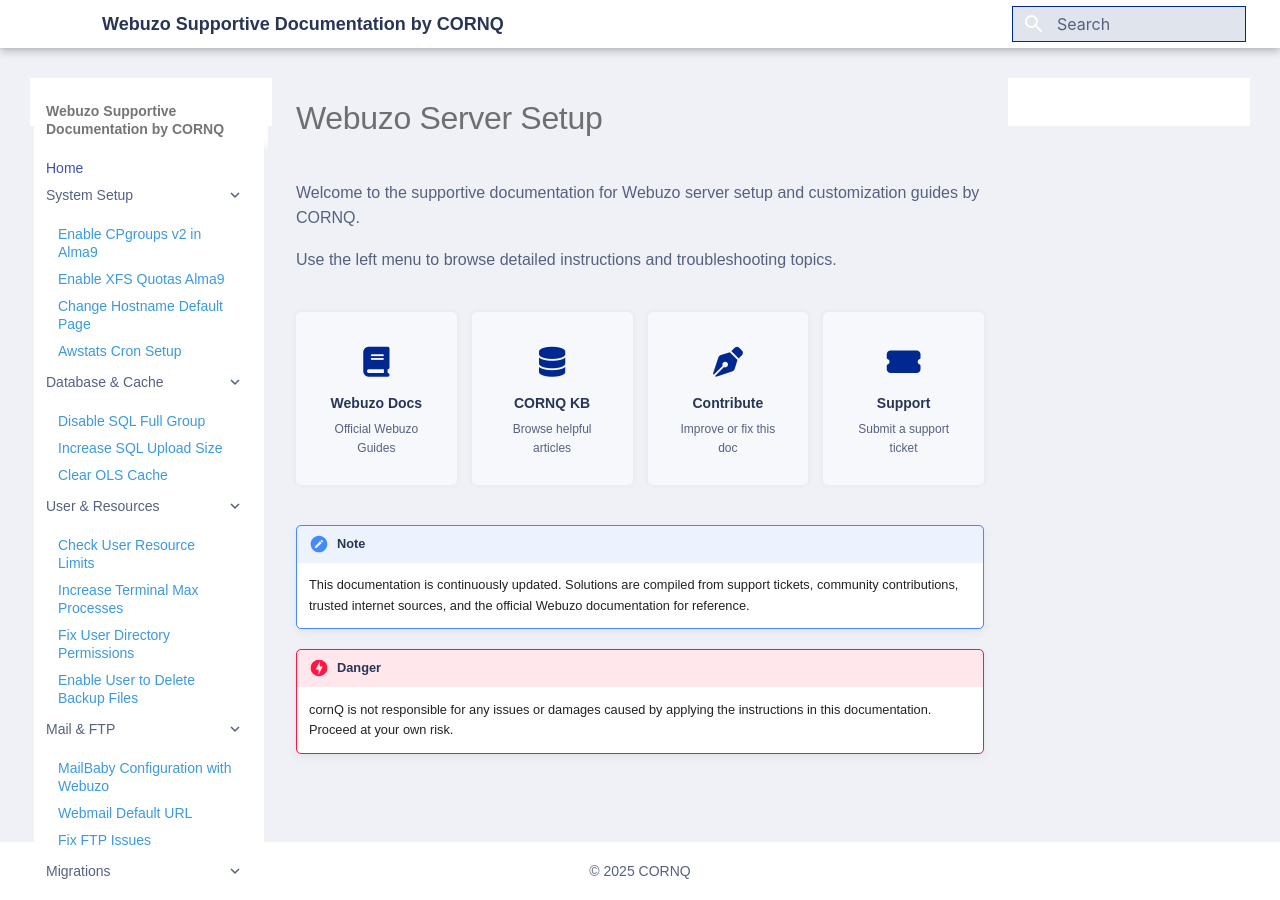
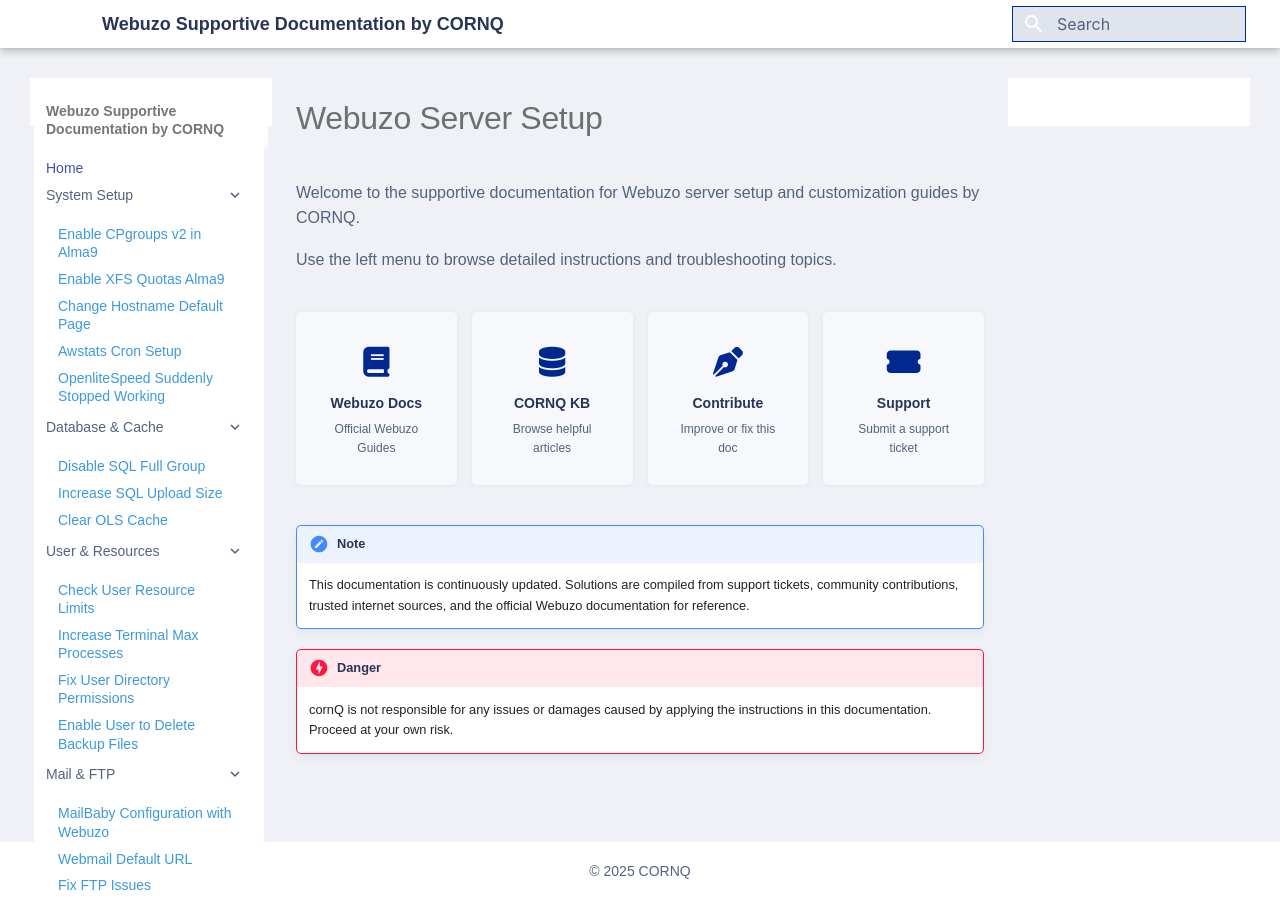
Before and after one commit to cornQ/webuzo-server-setup, an MkDocs documentation site: the page built from docs/index.md, in a window 1280 px wide. Built offline with MkDocs 1.6.1 and Material for MkDocs 9.7.7, drawn with Linux system fonts in a browser that asks for light colours; some web fonts are replaced; some of the changed lines change nothing that is shown.

Commit message:
Fix duplicate entry for OpenliteSpeed issue

```diff
--- a/mkdocs.yml
+++ b/mkdocs.yml
@@ -49,6 +49,7 @@
       - 'Enable XFS Quotas Alma9': webuzo-enable-xfs-quotas-almalinux9.md
       - 'Change Hostname Default Page': webuzo-hostname-default-page-changing.md
       - 'Awstats Cron Setup': webuzo-awstat-cron-setup.md
+      - 'OpenliteSpeed Suddenly Stopped Working': webuzo-openlitespeed-suddenly-stopped-working-fix.md
   - 'Database & Cache':
       - 'Disable SQL Full Group': webuzo-disable-sql-full-group-by.md
       - 'Increase SQL Upload Size': webuzo-increase-sql-upload-size.md
@@ -67,4 +68,3 @@
       - 'Migrate from Webuzo via root': webuzo-to-webuzo-import-using-root-password.md
   - 'Others':
       - 'Webuzo Mirror Network': webuzo-mirror-network-info.md
-      - 'OpenliteSpeed Suddenly Stopped Working': webuzo-openlitespeed-suddenly-stopped-working-fix.md
```
